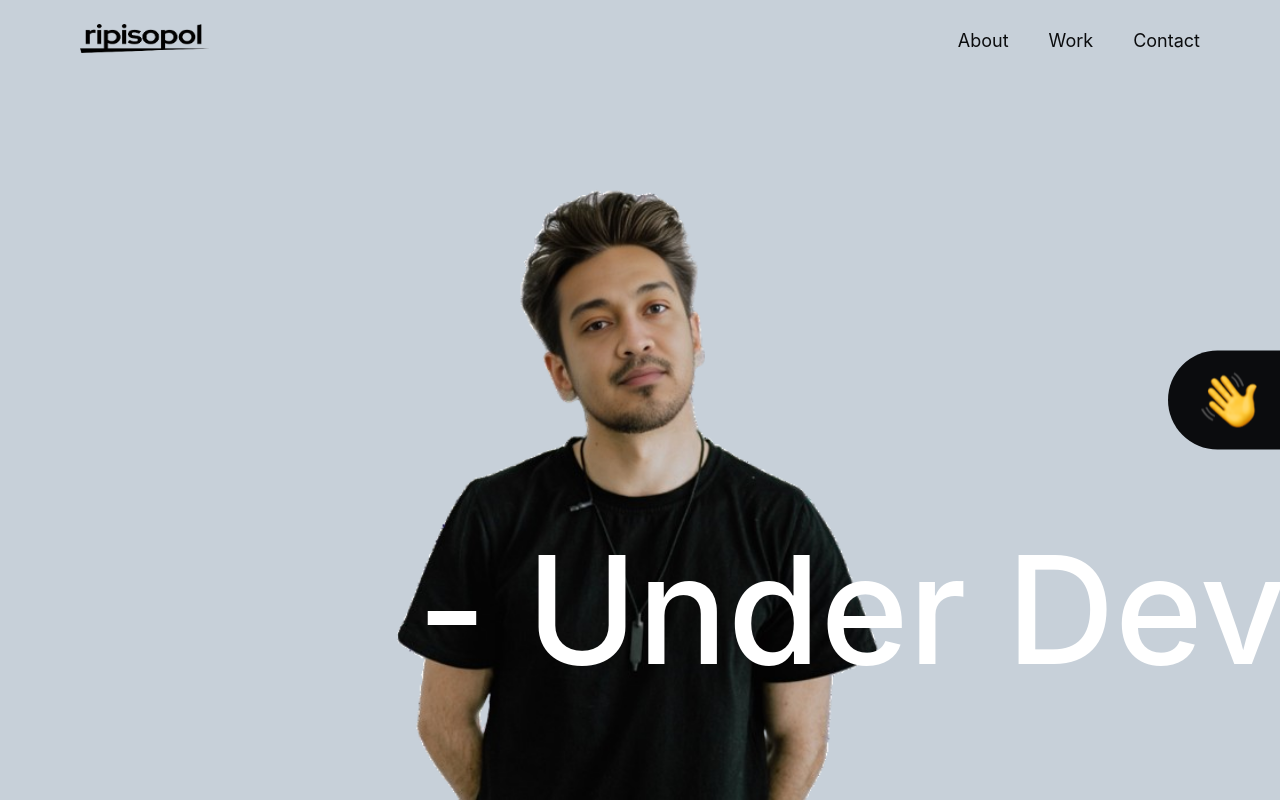
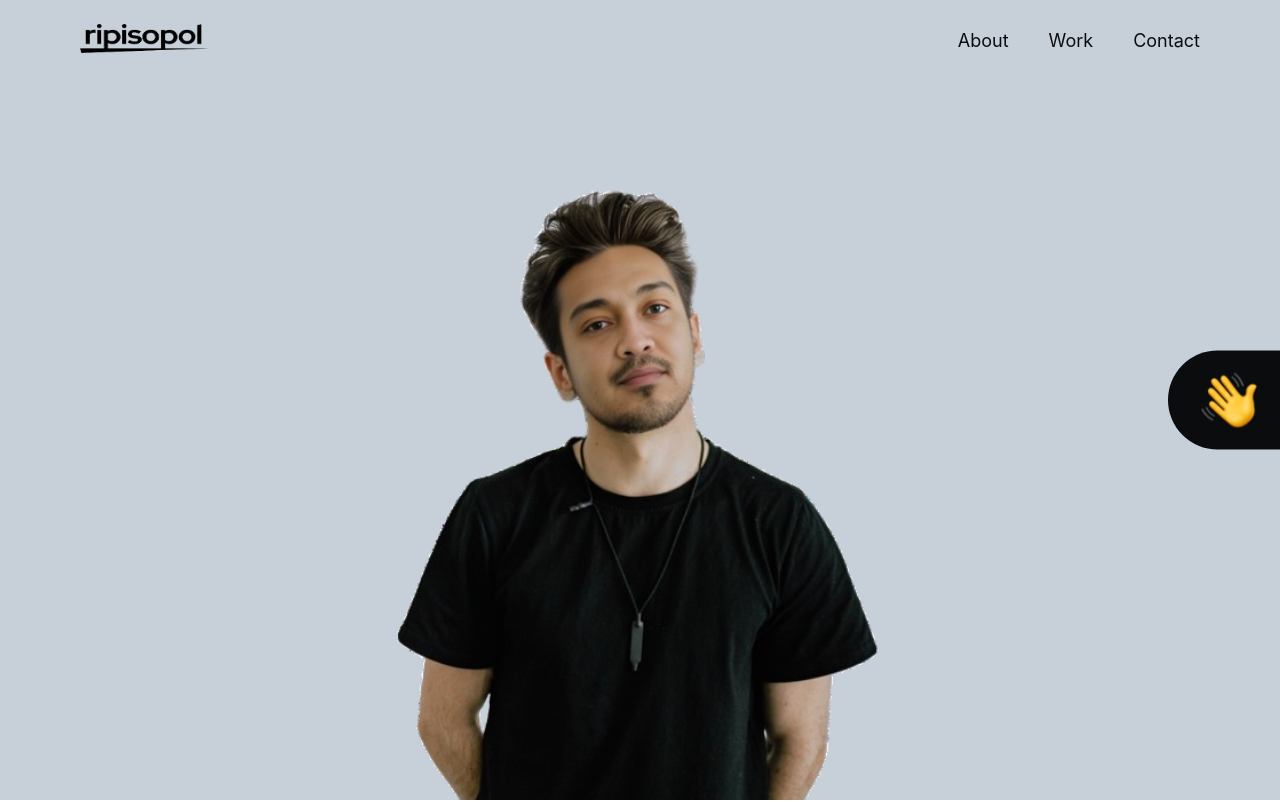
Before and after one commit to ripisopol/portfolio-react, a React (Vite) app: page / in a window 1280 px wide. Shown: the top 802 px of the page. Built offline with nearby package versions, Linux system fonts and the light colour scheme.

Commit message:
under development

```diff
--- a/src/App.css
+++ b/src/App.css
@@ -51,7 +51,7 @@ header {
 
 .hero-running-text {
   white-space: nowrap;
-  animation: moveLeft 5s linear infinite;
+  animation: moveLeft 3s linear infinite;
   position: absolute;
   bottom: 100px;
   font-size: 150px;
@@ -59,7 +59,7 @@ header {
   white-space: nowrap;
   color: #ffffff;
   font-weight: 500;
-  -webkit-animation: moveLeft 5s linear infinite;
+  -webkit-animation: moveLeft 3s linear infinite;
 }
 
 
```
